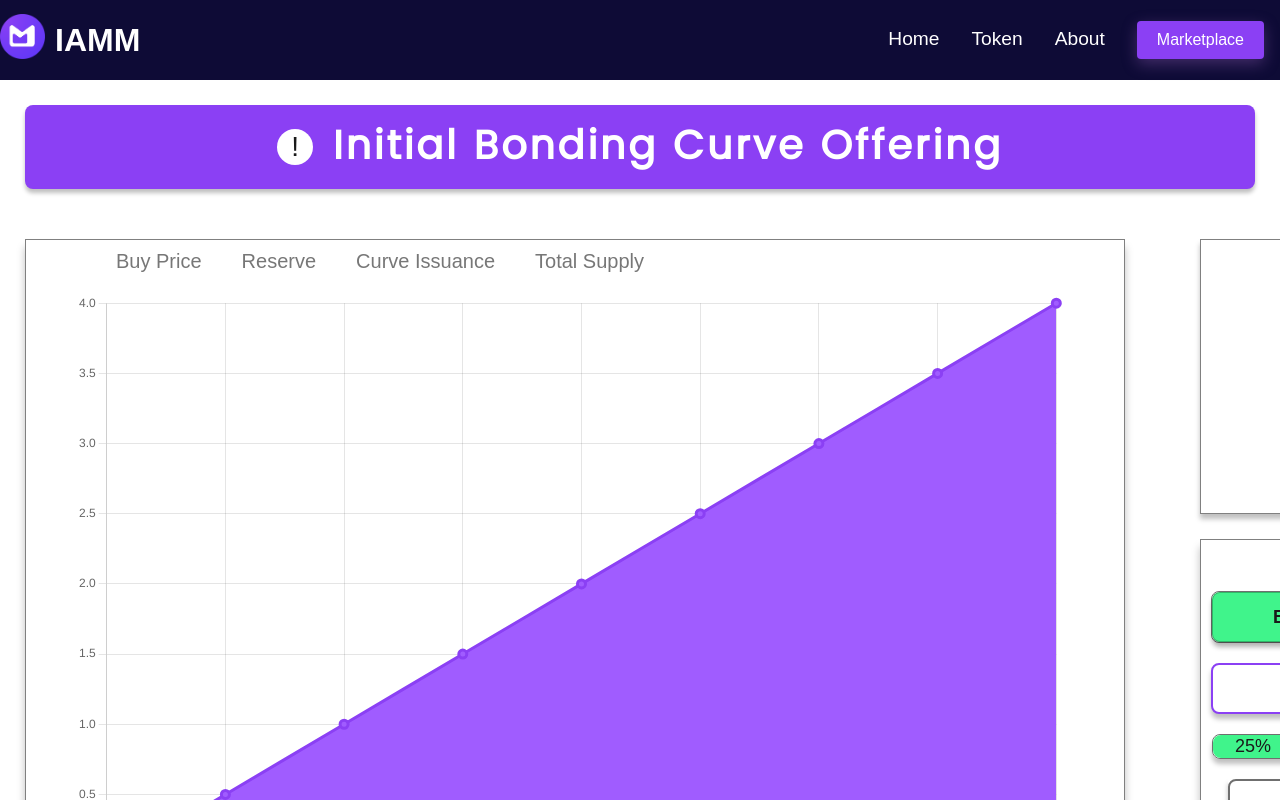
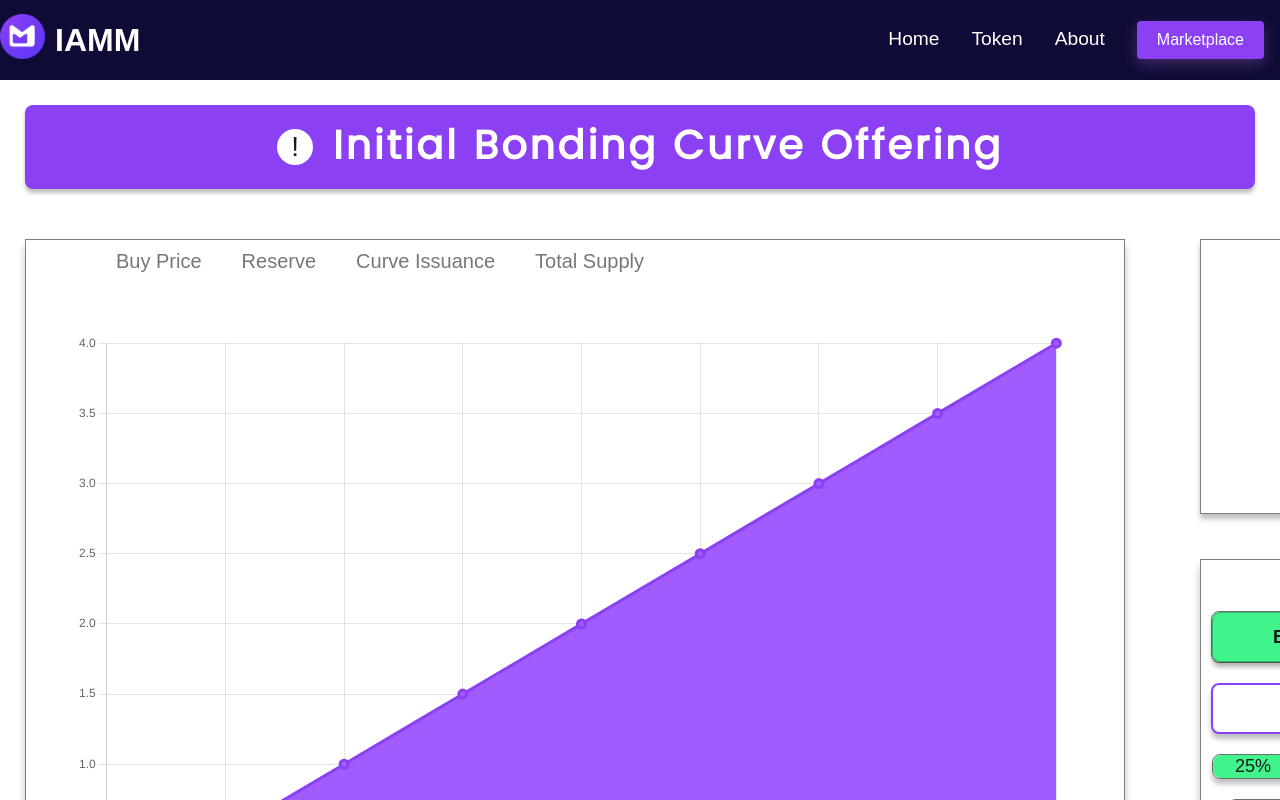
Before and after one commit to MichaelJHodge/iamm-network-bonding, a React (Create React App) app: page /curve in a window 1280 px wide. Shown: the top 800 px of the page. Built offline with nearby package versions, Linux system fonts and the light colour scheme.

Commit message:
Bonding curve UI desktop

```diff
--- a/package.json
+++ b/package.json
@@ -8,6 +8,7 @@
     "@testing-library/user-event": "^12.8.3",
     "apexcharts": "^3.26.1",
     "chart.js": "^3.2.0",
+    "gsap": "^3.6.1",
     "poppins-font": "^1.0.1",
     "react": "^17.0.2",
     "react-apexcharts": "^1.3.9",
--- a/src/pages/Curve/BondingCurve.elements.js
+++ b/src/pages/Curve/BondingCurve.elements.js
@@ -70,6 +70,11 @@ display: grid;
       border-color: rgba(128, 128, 128, 1);
       border-width: 1px;
       border-style: solid;
+
+`
+export const AreaChartContainer = styled.div`
+      padding-top: 60px;
+
 
 `
 
--- a/src/pages/Curve/BondingCurve.js
+++ b/src/pages/Curve/BondingCurve.js
@@ -35,10 +35,14 @@ import {
   PurchaseButtonContainer,
   PurchaseButton,
   PurchaseMKTText,
+  AreaChartContainer
 
 } from "../Curve/BondingCurve.elements"
 
 import AreaChart from '../Curve/components/graph'
+
+
+
 
 
 export default function BondingCurve() {
@@ -56,7 +60,10 @@ export default function BondingCurve() {
           <Issuance>Curve Issuance</Issuance>
           <Supply>Total Supply</Supply>
          </ChartDetailsRow>
-          <AreaChart/>
+         <AreaChartContainer>
+         <AreaChart/>
+
+         </AreaChartContainer>
 
 
         </ChartContainer>
--- a/src/pages/Home/Home.js
+++ b/src/pages/Home/Home.js
@@ -2,11 +2,11 @@ import React from 'react';
 import { homeObjOne} from './Data';
 import { InfoSection } from '../../components';
 
+
 function Home() {
   return (
     <>
-      <InfoSection {...homeObjOne} />
-
+<InfoSection {...homeObjOne} />
     </>
   );
 }
```
Also changed, not shown: src/pages/Curve/CurveInfo.js (deleted), 1 other file (tests, documents, lock files or other folders).
